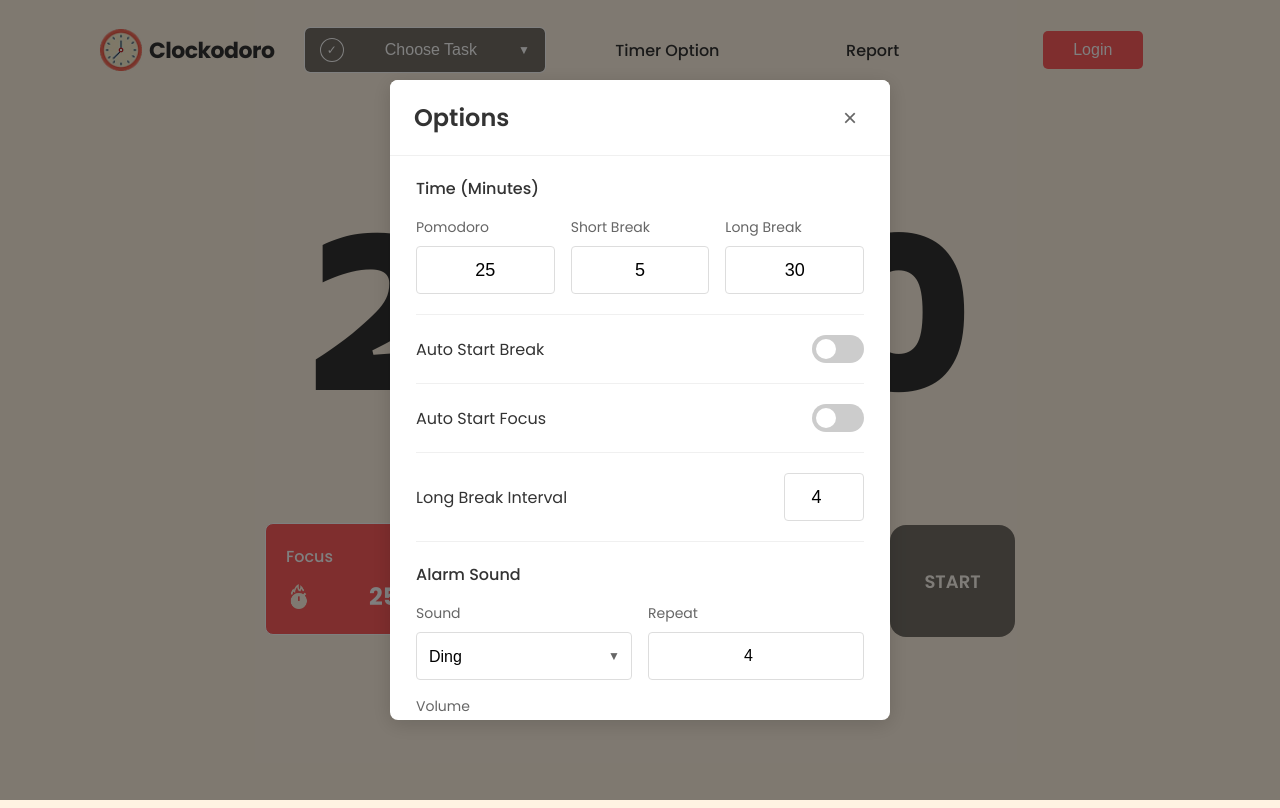
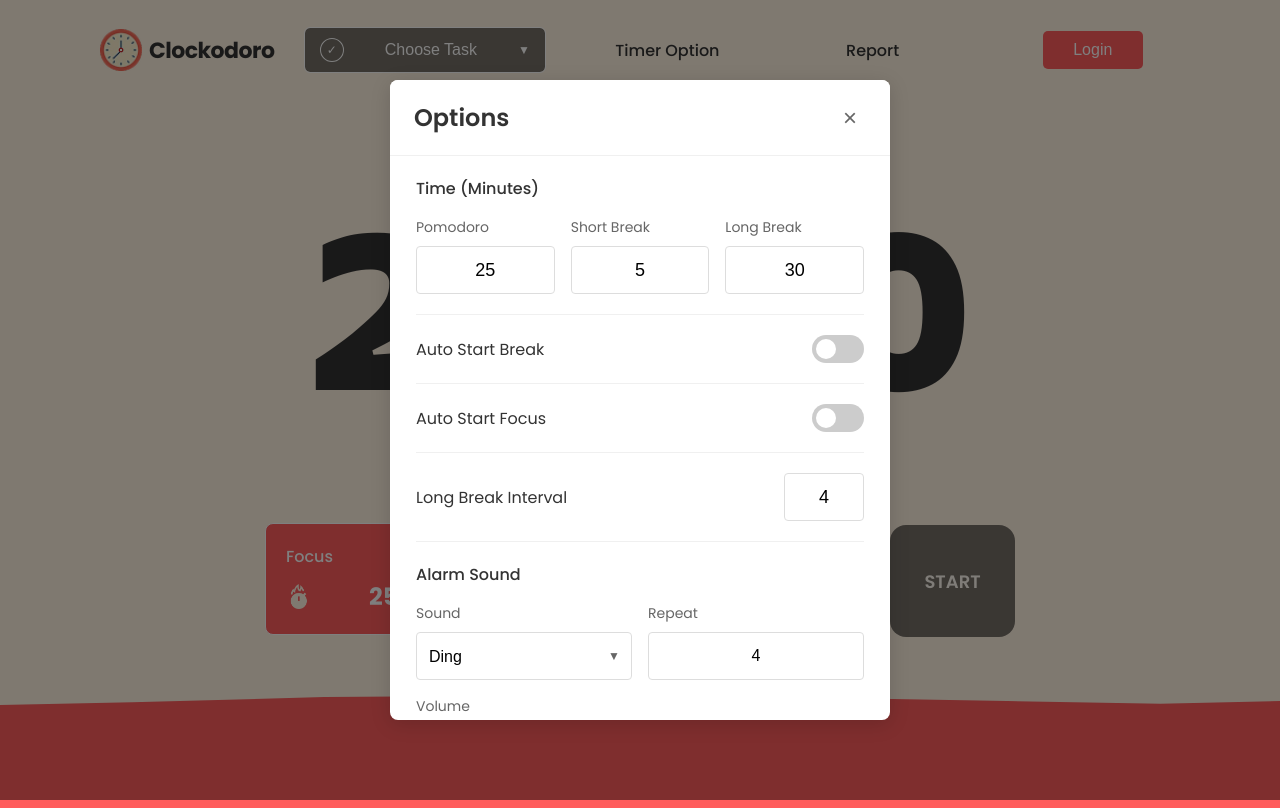
Before and after one commit to HunDavin/clockodoro, a React (Vite) app: page / in a window 1280 px wide. Both pictures are taken after a click on the item "Timer Option". Built offline with nearby package versions, Linux system fonts and the light colour scheme.

Commit message:
Add Popup-Active to Body When Option Popup and Wave

```diff
--- a/src/App.jsx
+++ b/src/App.jsx
@@ -3,13 +3,22 @@ import { modes } from "./data";
 import Header from "./components/Header";
 import OptionPopup from "./components/OptionPopup";
 import Timer from "./components/Timer";
+import Wave from "./components/Wave";
 
 function App() {
   const [mode, setMode] = useState([...modes]);
   const [showTimeOption, setShowTimeOption] = useState(false);
   const [modeIndex, setModeIndex] = useState(0);
-  const turnOnTimeOption = () => setShowTimeOption(true);
-  const turnOffTimeOption = () => setShowTimeOption(false);
+
+  const turnOnTimeOption = () => {
+    setShowTimeOption(true);
+    document.body.classList.add('popup-active');
+  }
+
+  const turnOffTimeOption = () => {
+    setShowTimeOption(false);
+    document.body.classList.remove('popup-active');
+  }
 
   function handleOptionUpdate(focus, longBreak, shortBreak) {
     setMode(prevMode => prevMode.map(m => {
@@ -19,6 +28,7 @@ function App() {
       return m;
     }));
     setShowTimeOption(false);
+    document.body.classList.remove('popup-active');
   }
 
   useEffect(() => {
@@ -29,6 +39,7 @@ function App() {
     <div className="app-container">
       <Header onTimer={turnOnTimeOption} />
       <Timer modeData={mode} onModeChange={setModeIndex}/>
+      <Wave />
       {showTimeOption && <OptionPopup onClose={turnOffTimeOption} onUpdate={handleOptionUpdate} modeData={mode}/>}
     </div>
   );
--- a/src/components/Wave.jsx
+++ b/src/components/Wave.jsx
@@ -0,0 +1,9 @@
+export default function Wave(){
+    return (
+        <footer class="wave-block">
+            <div class="wave-stretch">
+                <div class="wavy-wave"></div>
+            </div>
+        </footer>
+    );
+}
--- a/src/css/popup.css
+++ b/src/css/popup.css
@@ -120,8 +120,8 @@ body.popup-active {
   font-size: 18px;
 }
 
-.time-field::-webkit-inner-spin-button,
-.time-field::-webkit-outer-spin-button {
+input[type="number"]::-webkit-inner-spin-button,
+input[type="number"]::-webkit-outer-spin-button {
   -webkit-appearance: none;
   margin: 0;
 }
--- a/src/css/wave.css
+++ b/src/css/wave.css
@@ -11,7 +11,7 @@
   height: 5vh;
   min-height: 28px;
   bottom: 0;
-  background-color: aliceblue;
+  background-color: #FF5C5C;
   transition: height 1s, min-height 1s;
   z-index: 0;
 }
```
